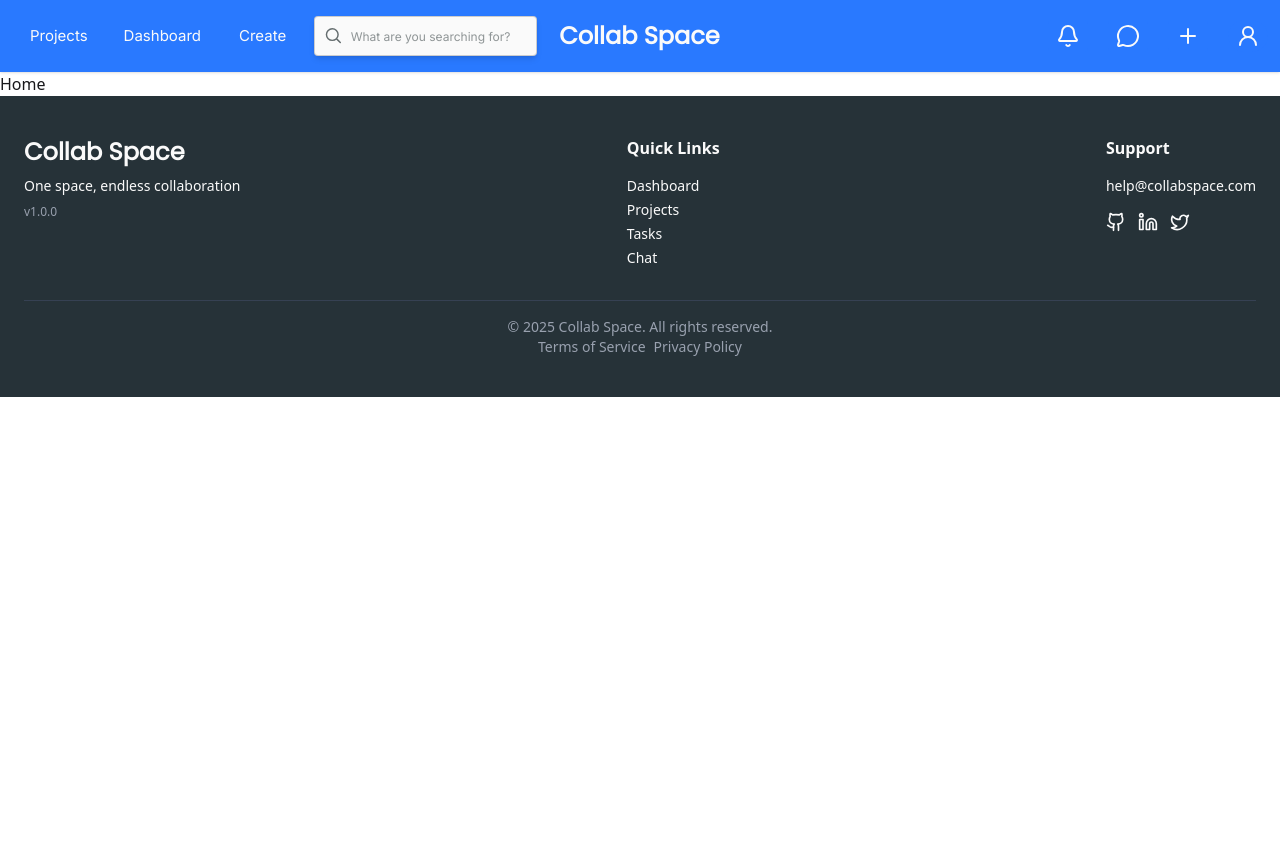
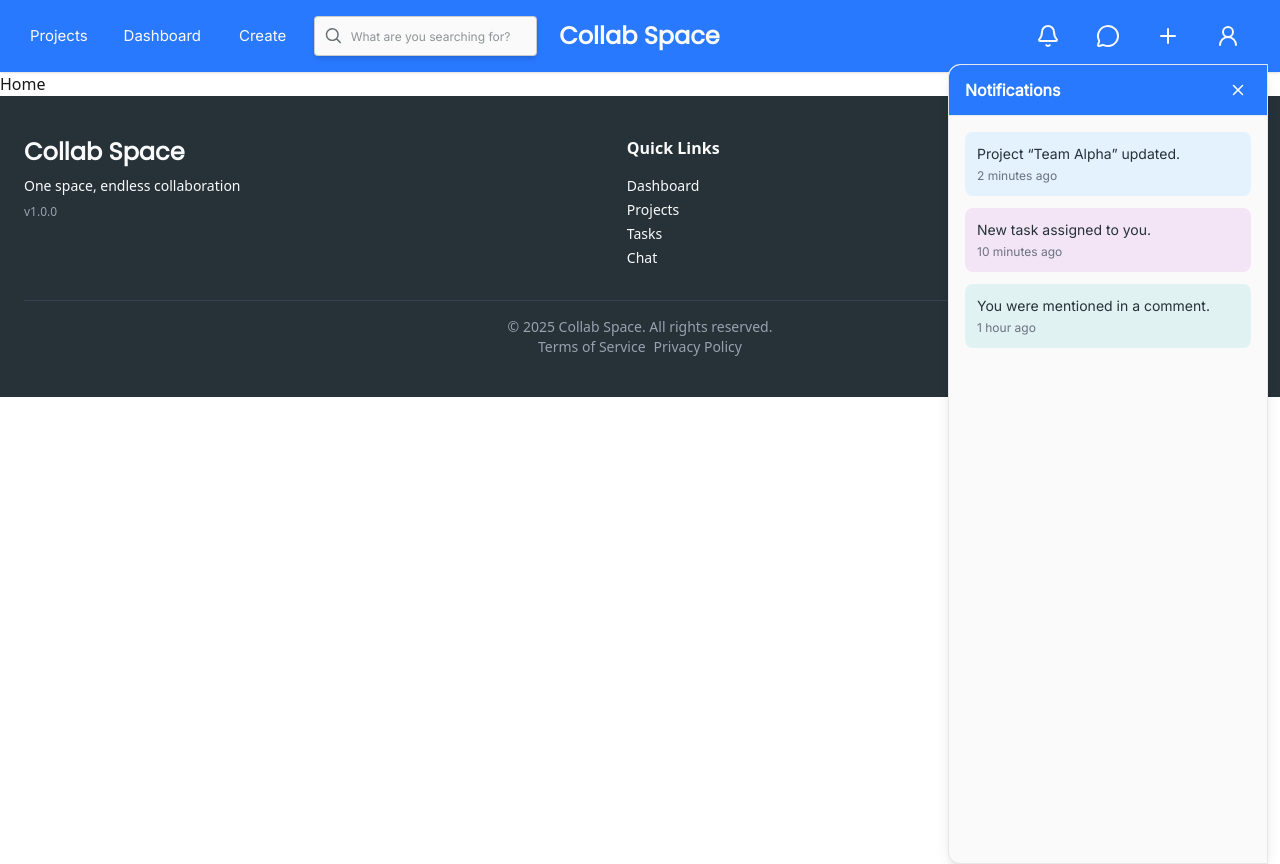
Before and after one commit to BK-Bagchi/collab-space, a React (Vite) app: page / in a window 1280 px wide. Both pictures are taken after a click on the button 1068 px from the left and 36 px from the top of the page. Before the commit the page ends 800 px from the top, so only its background shows below. Built offline with nearby package versions, Linux system fonts and the light colour scheme.

Commit message:
Notification pannel added as dropdown

```diff
--- /dev/null
+++ b/src/components/DropDown/DropDown.jsx
@@ -0,0 +1,12 @@
+import React from "react";
+
+const Dropdown = ({ open, render }) => {
+  return (
+    <div className="relative inline-block text-left mt-10">
+      {/* Dropdown */}
+      {open && render}
+    </div>
+  );
+};
+
+export default Dropdown;
--- /dev/null
+++ b/src/components/Toggle/Notification.jsx
@@ -0,0 +1,41 @@
+import { X } from "lucide-react";
+import React from "react";
+
+const Notification = ({ open, setOpen }) => {
+  return (
+    open && (
+      <div className="absolute right-0 mt-2 w-80 h-[100vh] bg-[#FAFAFA] border border-gray-200 shadow-lg rounded-tl-xl rounded-bl-xl z-50 overflow-y-auto transition-all duration-300">
+        {/* Header */}
+        <div className="flex items-center justify-between px-4 py-3 border-b border-gray-200 bg-[#2979FF] text-white rounded-tl-xl">
+          <h3 className="font-semibold text-base">Notifications</h3>
+          <button
+            onClick={() => setOpen(false)}
+            className="p-1 rounded-full hover:bg-[#1E63D0] transition"
+          >
+            <X size={18} />
+          </button>
+        </div>
+
+        {/* Notification Items */}
+        <div className="p-4 space-y-3 text-[#263238]">
+          <div className="p-3 rounded-lg bg-[#E3F2FD]">
+            <p className="text-sm font-medium">Project “Team Alpha” updated.</p>
+            <p className="text-xs text-gray-500 mt-1">2 minutes ago</p>
+          </div>
+          <div className="p-3 rounded-lg bg-[#F3E5F5]">
+            <p className="text-sm font-medium">New task assigned to you.</p>
+            <p className="text-xs text-gray-500 mt-1">10 minutes ago</p>
+          </div>
+          <div className="p-3 rounded-lg bg-[#E0F2F1]">
+            <p className="text-sm font-medium">
+              You were mentioned in a comment.
+            </p>
+            <p className="text-xs text-gray-500 mt-1">1 hour ago</p>
+          </div>
+        </div>
+      </div>
+    )
+  );
+};
+
+export default Notification;
--- a/src/components/shared/Navbar/PrivateBtn.jsx
+++ b/src/components/shared/Navbar/PrivateBtn.jsx
@@ -1,4 +1,4 @@
-import React from "react";
+import React, { useState } from "react";
 import {
   Bell,
   LogOut,
@@ -9,11 +9,18 @@ import {
   UserRound,
 } from "lucide-react";
 import { Link } from "react-router-dom";
+import Dropdown from "../../DropDown/DropDown";
+import Notification from "../../Toggle/Notification";
 
 const PrivateBtn = () => {
+  const [open, setOpen] = useState(false);
+
   return (
     <div className="flex items-center gap-x-0 md:gap-x-5">
-      <button className="btn btn-sm px-2 border-none shadow-none bg-electricBlue text-softWhite hover:bg-softWhite hover:text-charcoalGray">
+      <button
+        className="btn btn-sm px-2 border-none shadow-none bg-electricBlue text-softWhite hover:bg-softWhite hover:text-charcoalGray"
+        onClick={() => setOpen(!open)}
+      >
         <Bell />
       </button>
       <button className="btn btn-sm px-2 border-none shadow-none bg-electricBlue text-softWhite hover:bg-softWhite hover:text-charcoalGray">
@@ -53,6 +60,13 @@ const PrivateBtn = () => {
           </li>
         </ul>
       </div>
+      {/* Notification Dropdown (must be OUTSIDE the flex flow) */}
+      {open && (
+        <Dropdown
+          open={open}
+          render={<Notification open={open} setOpen={setOpen} />}
+        />
+      )}
     </div>
   );
 };
--- a/src/components/shared/Navbar/PrivateList.jsx
+++ b/src/components/shared/Navbar/PrivateList.jsx
@@ -18,7 +18,7 @@ const PrivateList = () => {
       </li>
       {/* Trigger */}
       <li
-        className="text-[15px] cursor-pointer px-3 py-1 rounded hover:bg-[#EDE7F6] transition"
+        className="text-[15px] cursor-pointer px-3 py-1 rounded hover:bg-[#3D86FF] transition"
         onClick={() => setOpen(!open)}
       >
         Create
```
